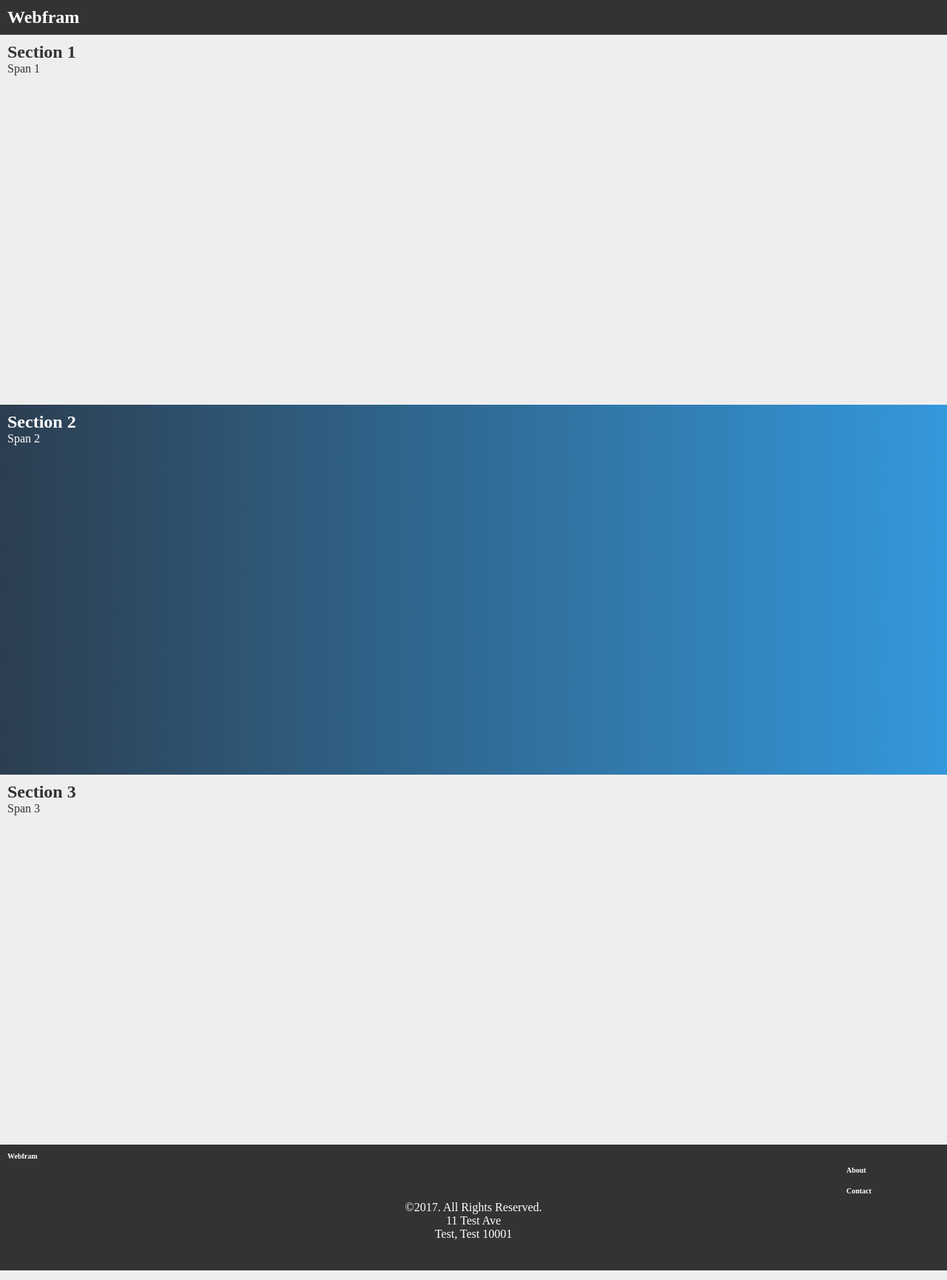
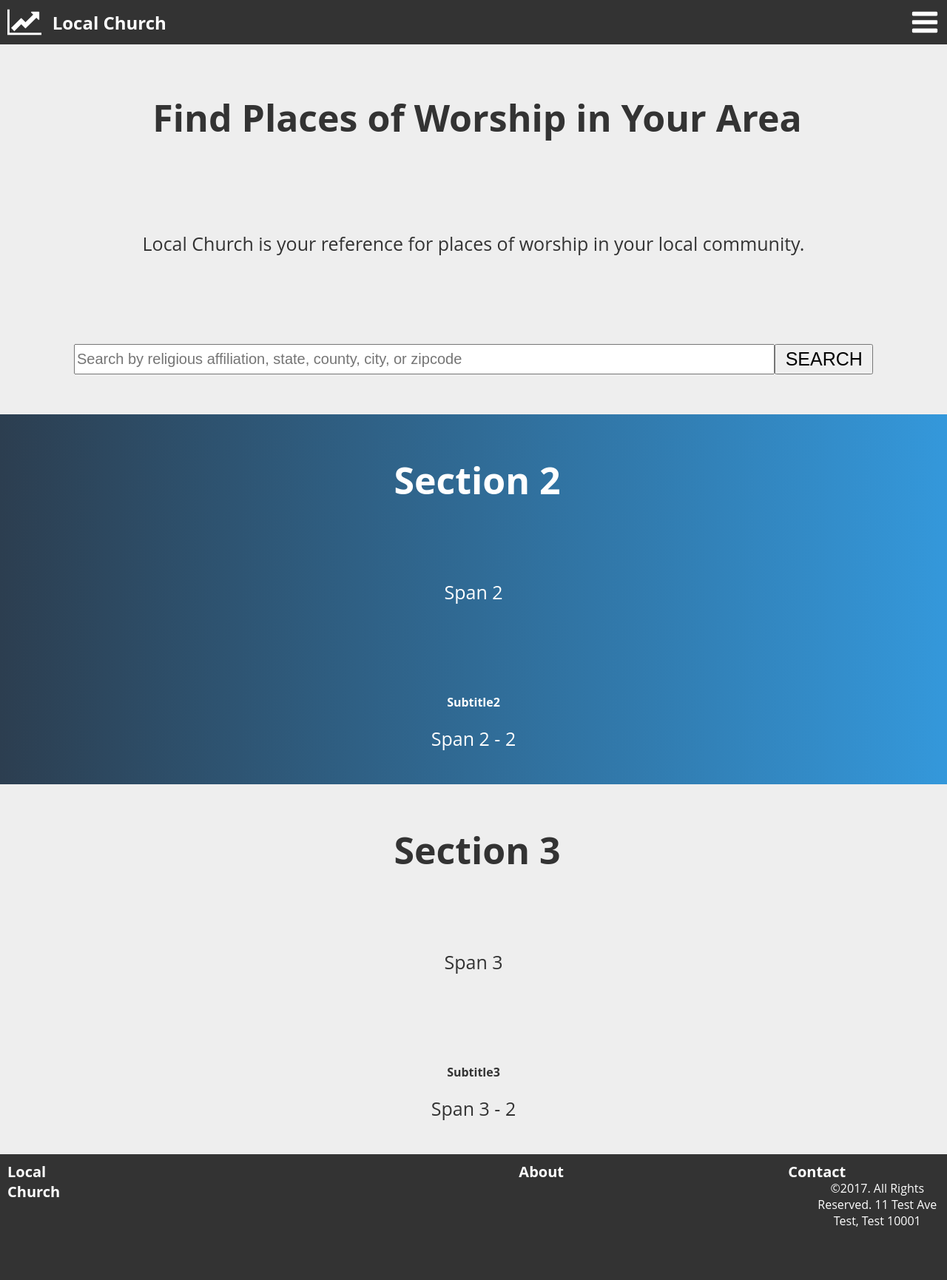
Before and after one commit to timkpaine/webfram, a Flask app: page / in a window 1280 px wide. Shown: the whole page at 74% size. Run offline with Flask 2, Linux system fonts and the light colour scheme.

Commit message:
adding more static components

```diff
--- a/webfram/__init__.py
+++ b/webfram/__init__.py
@@ -2,11 +2,21 @@ from flask import Flask
 from flask import render_template
 
 
-app = Flask(__name__)
+app = Flask(__name__, static_url_path='/static')
 
 
 @app.route('/index')
 @app.route('/')
 @app.route('/home')
 def index():
-    return render_template("index.html")
+    render = {}
+    blocks = []
+    blocks.append({'title': 'Find Places of Worship in Your Area',
+                   'span1': 'Local Church is your reference for places of worship in your local community.',
+                   'searchtext':'Search by religious affiliation, state, county, city, or zipcode'})
+    blocks.append({'title': 'Section 2', 'span1':'Span 2', 'subtitle': 'Subtitle2', 'span2': 'Span 2 - 2'})
+    blocks.append({'title': 'Section 3', 'span1':'Span 3', 'subtitle': 'Subtitle3', 'span2': 'Span 3 - 2'})
+
+    render['blocks'] = blocks
+    render['title'] = 'Local Church'
+    return render_template("index.html", **render)
--- a/webfram/static/css/index.css
+++ b/webfram/static/css/index.css
@@ -2,28 +2,49 @@ body {
     height: 100%;
     width: 100%;
     margin:0;
+    font-family:"Open Sans", Arial;
 }
 
 div.header {
     background-color: #333;
     display: flex;
-    flex-direction: column;
+    flex-direction: row;
+    align-items: center;
     padding:10px;
+    height: 40px;
 }
 
-div.header a{
+
+div.header img.logo {
+    height: 40px;
+    margin-right:15px;
+}
+
+div.header img.navicon {
+    height: 40px;
+    width: 40px;
+    margin-left: auto;
+    background-image: url('/static/img/navicon.svg');
+}
+
+div.header img.navicon:hover {
+    color:black;
+}
+
+div.header a {
     text-decoration: none;
     color: white;
+    display:flex;
+    flex-direction: row;
+    align-items: center;
 }
 
 h2.title {
-    width:100px;
     margin: 0px;
 }
 
 div.body {
     height: 80%;
-    width: 100%;
 }
 
 div.body h2{
@@ -32,6 +53,12 @@ div.body h2{
 
 div.section {
     height:500px;
+    padding-left:100px;
+    padding-right:100px;
+    display:flex;
+    flex-direction: row;
+    flex-flow: wrap;
+    align-items: center;
 }
 
 div.section:nth-of-type(even) {
@@ -45,42 +72,75 @@ div.section:nth-of-type(even) {
 div.section:nth-of-type(odd) {
     background-color: #eee;
     color:#333;
-
 }
 
 div.section h2{
     padding-left:10px;
     padding-top:10px;
+    font-size:50px;
+    text-align: center;
+    width: 100%;
 }
 
 div.section span{
     margin:10px;
+    font-size:25px;
+    text-align: center;
+    width: 100%;
 }
 
+div.section div.subsection{
+    text-align: center;
+    width: 100%;
+}
+
+div.section div.searchsection{
+    width:100%;
+    display:flex;
+}
+
+div.section input.searchbox {
+    width:100%;
+    height:35px;
+    font-size:20px;
+}
+
+div.section button.searchbutton {
+    width:150px;
+    height:41px;
+    padding-bottom:0px;
+    font-size:25px;
+}
+
+div.section button.searchbutton:hover {
+    color:white;
+}
 div.footer {
     height:150px;
     background-color:#333;
 
     color:white;
     display: flex;
-    flex-direction: column;
+    flex-direction: row;
     padding:10px;
 }
 
-div.footer span{
+div.footer div.copyright {
     text-align: center;
+    margin-top:25px;
 }
 div.footer a{
-    width:100%;
+    width:50%;
     color:white;
 }
 div.footer h2.title{
-    font-size: 10px;
+    font-size: 20px;
     float:left;
     width:10%;
 }
 div.footer h2.link{
     width:10%;
-    font-size: 10px;
+    font-size: 20px;
     float:right;
+    margin:0px !important;
 }
--- a/webfram/templates/index.html
+++ b/webfram/templates/index.html
@@ -2,7 +2,7 @@
 <html>
 <head>
     <meta http-equiv="Content-Type" content="text/html; charset=UTF-8">
-    <title>Webfram</title>
+    <title>{{ title }}</title>
     <meta name="viewport" content="width=device-width, initial-scale=1.0">
     <meta name="author" content="Tim Paine">
 	<meta name="viewport" content="width=device-width, initial-scale=1.0">
@@ -22,28 +22,39 @@
 </head>
 <body>
     <div class="header">
-        <a href="#" ><h2 class="title">Webfram</h2></a>
+        <img class="logo" src='/static/img/logo.svg'>
+        <a href="#" ><h2 class="title">{{ title }}</h2></a>
+        <img class="navicon" src='/static/img/navicon.svg' />
     </div>
     <div class="body">
+        {% for block in blocks %}
         <div class="section">
-            <h2>Section 1</h2>
-            <span>Span 1</span>
+            <h2>{{ block['title'] }}</h2>
+            <span>{{ block['span1'] }}</span>
+            {% if block['subtitle'] %}
+            <div class='subsection'>
+                <h4>{{ block['subtitle'] }}</h4>
+                <span>{{ block['span2'] }}
+            </div>
+            {% endif %}
+            {% if block['searchtext'] %}
+            <div class='searchsection'>
+                <input class="searchbox" type='text' placeholder="{{ block['searchtext'] }}" />
+                <button class="searchbutton" >SEARCH</button>
+            </div>
+            {% endif %}
+
         </div>
-        <div class="section">
-            <h2>Section 2</h2>
-            <span>Span 2</span>
-        </div>
-        <div class="section">
-            <h2>Section 3</h2>
-            <span>Span 3</span>
-        </div>
+        {% endfor %}
     </div>
     <div class="footer">
-        <a href="#" ><h2 class="title">Webfram</h2></a>
+        <a href="#" ><h2 class="title">{{ title }}</h2></a>
         <a href="#" ><h2 class="link">About</h2></a>
         <a href="#" ><h2 class="link">Contact</h2></a>
-        <span>&copy;2017. All Rights Reserved.</span>
-        <span>11 Test Ave<br>Test, Test 10001</span>
+        <div class="copyright">
+            <span>&copy;2017. All Rights Reserved.</span>
+            <span>11 Test Ave<br>Test, Test 10001</span>
+        </div>
     </div>
 </body>
 <script type="text/javascript" src="/static/js/index.js"></script>
```
Also changed, not shown: webfram/static/img/logo.svg (added), webfram/static/img/navicon.svg (added).
